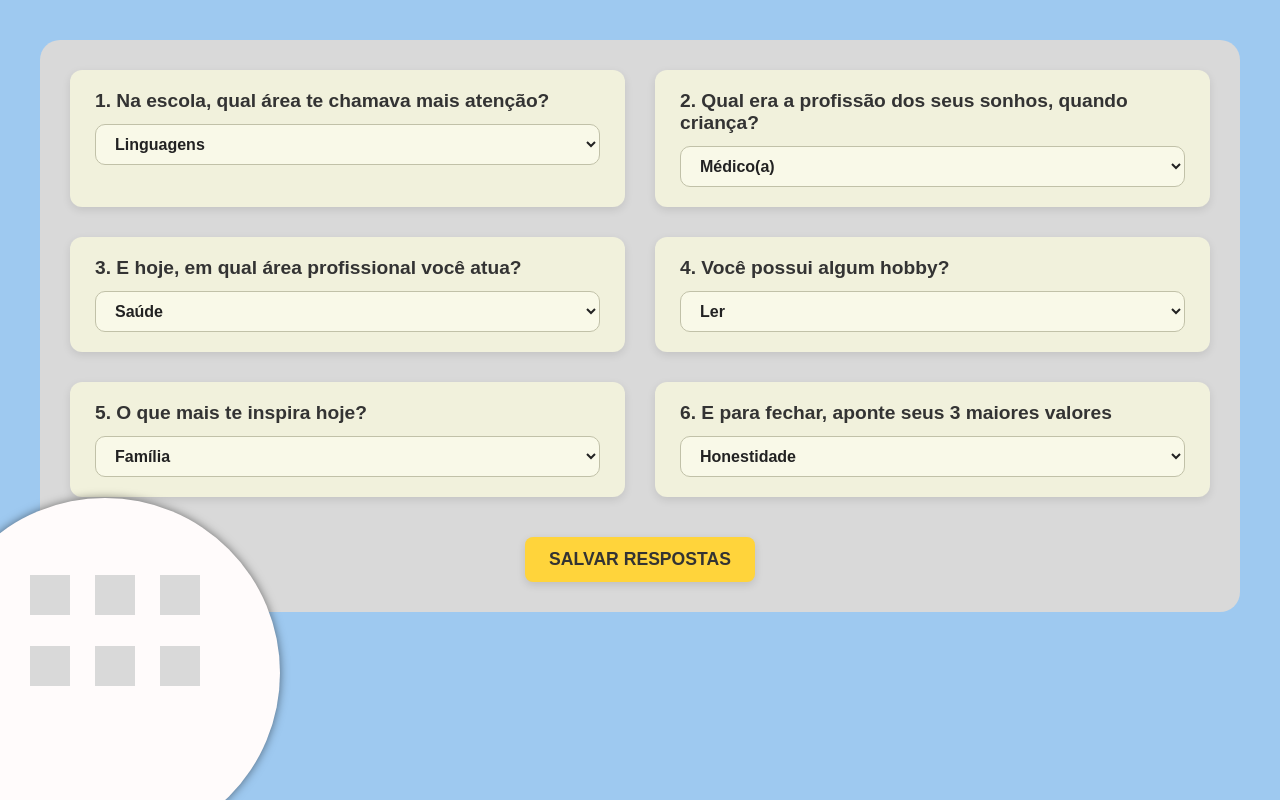
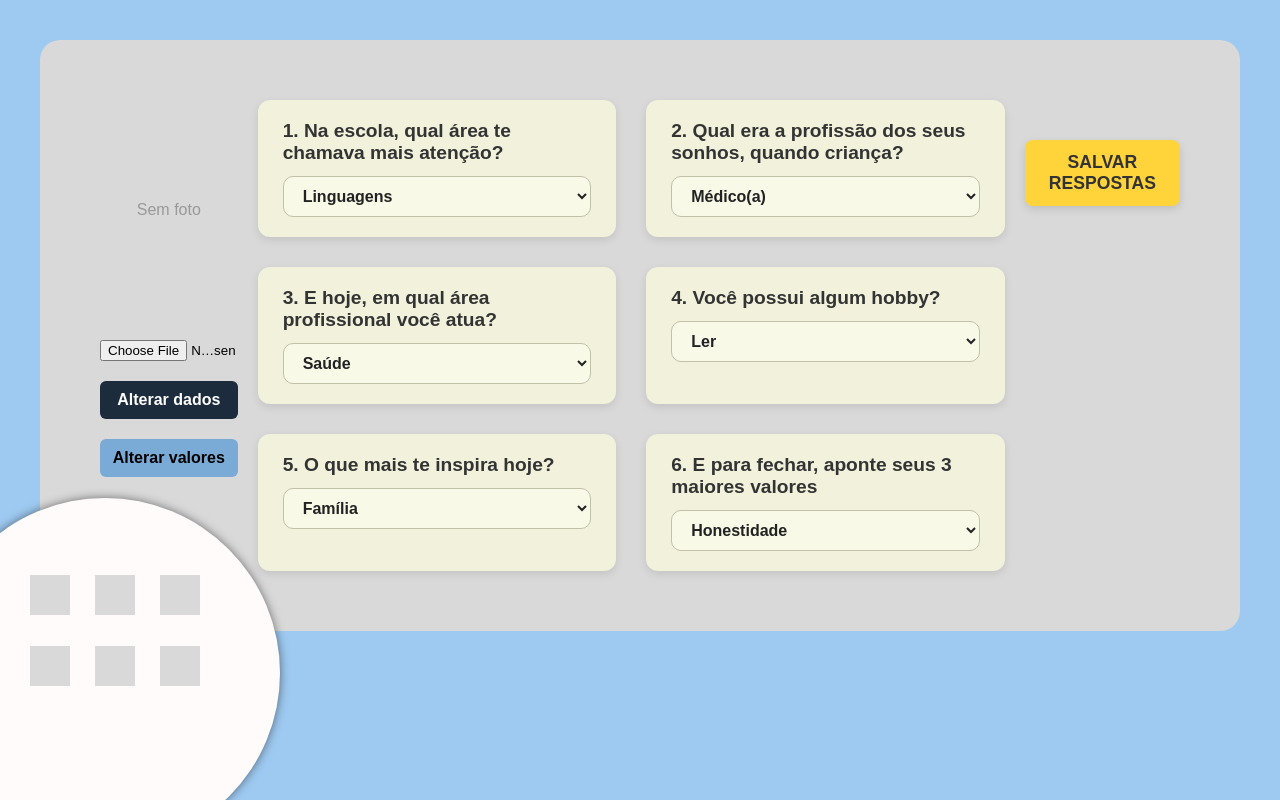
Before and after one commit to avelinoandre/InstitutoSolidare, a Django app: page /padrinho/perfil/valores/ in a window 1280 px wide. Shown: the part 82-882 px from the top of the page. Run offline with Django 5.2, Linux system fonts and the light colour scheme; the visitor is signed in with stand-in values (Sample User, id 1).

Commit message:
adicionando a side bar no perfil_valores

```diff
--- a/InstitutoSolidare2.0/apadrinhamento/templates/apadrinhamento/padrinho/alterar-valores.html
+++ b/InstitutoSolidare2.0/apadrinhamento/templates/apadrinhamento/padrinho/alterar-valores.html
@@ -3,6 +3,21 @@
 {%  block content %}
 <div style="background-color: #9ec9f0; padding: 40px; min-height: 100vh;">
     <div style="background-color: #d9d9d9; border-radius: 20px; padding: 30px;">
+            <div style="background-color: #d9d9d9; border-radius: 20px; padding: 30px; display: flex; gap: 20px;">
+
+        <!-- Coluna lateral com foto e botões -->
+        <div style="width: 220px; display: flex; flex-direction: column; align-items: center; gap: 20px;">
+            {% if foto %}
+            <img id="foto-preview" src="{{ foto.url }}" alt="Foto do Padrinho" style="width: 100%; height: 100%; object-fit: cover; border-radius: 8px;">
+            {% else %}
+            <p id="foto-preview" style="text-align: center; line-height: 220px; color: #999;">Sem foto</p>
+            {% endif %}
+
+            <input type="file" id="foto" name="foto" accept="image/*" style="width: 100%;"/>
+
+            <a href="{% url 'padrinhoPerfil' %}" style="background-color: #1c2c3c; color: white; text-decoration: none; font-weight: bold; width: 100%; text-align: center; padding: 10px; border-radius: 6px;">Alterar dados</a>
+            <a href="{% url 'padrinhoAlterarValores' %}" style="background-color: #7aaad6; color: black; text-decoration: none; font-weight: bold; width: 100%; text-align: center; padding: 10px; border-radius: 6px;">Alterar valores</a>
+        </div>
 
         <div id="perguntas-container" style="display: flex; flex-direction: column; gap: 30px;">
             {% for pergunta in perguntas %}
```
